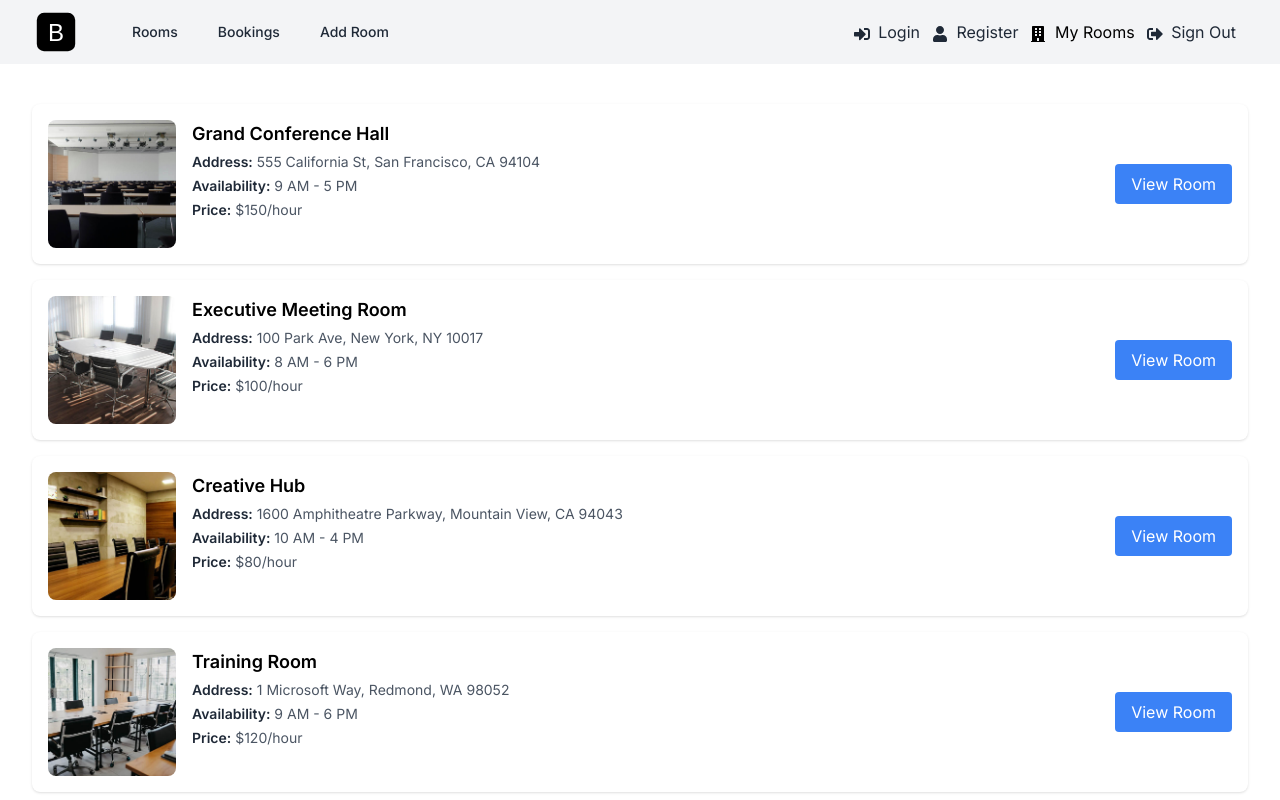
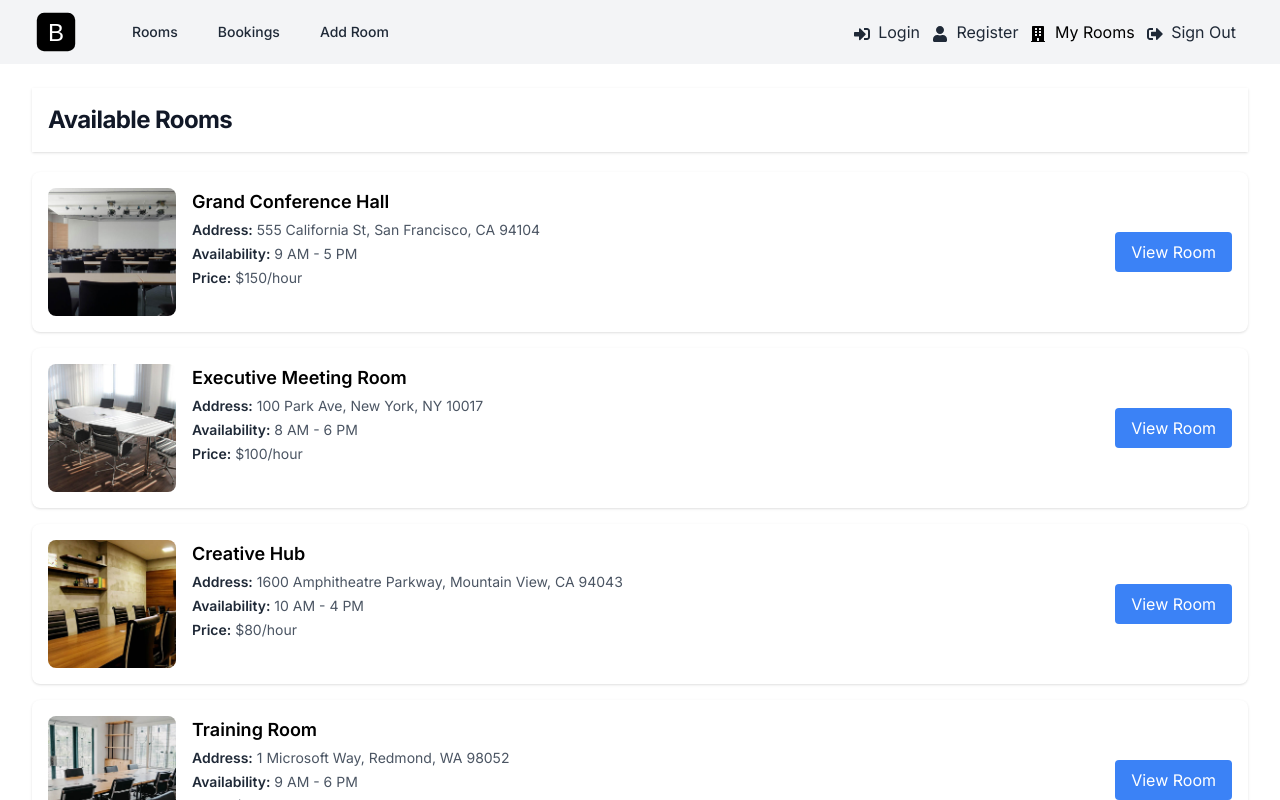
Before and after one commit to yksa/Bookit, a Next.js app: page / in a window 1280 px wide. Shown: the top 800 px of the page. Built offline with nearby package versions, Linux system fonts and the light colour scheme.

Commit message:
Heading Component

```diff
--- a/app/page.tsx
+++ b/app/page.tsx
@@ -1,9 +1,11 @@
+import Heading from "@/components/Heading";
 import RoomCard from "@/components/RoomCard";
 import rooms from "@/data/rooms.json";
 
 export default function Home() {
   return (
     <>
+      <Heading title="Available Rooms" />
       {rooms.length > 0 ? (
         rooms.map((room) => <RoomCard room={room} key={room.$id} />)
       ) : (
--- /dev/null
+++ b/components/Heading.tsx
@@ -0,0 +1,15 @@
+type HeadingProps = {
+  title: string;
+};
+
+const Heading = ({ title }: HeadingProps) => {
+  return (
+    <section className="bg-white mb-5 shadow px-4 py-4">
+      <h1 className="text-2xl font-bold tracking-tight text-gray-900">
+        {title}
+      </h1>
+    </section>
+  );
+};
+
+export default Heading;
```
